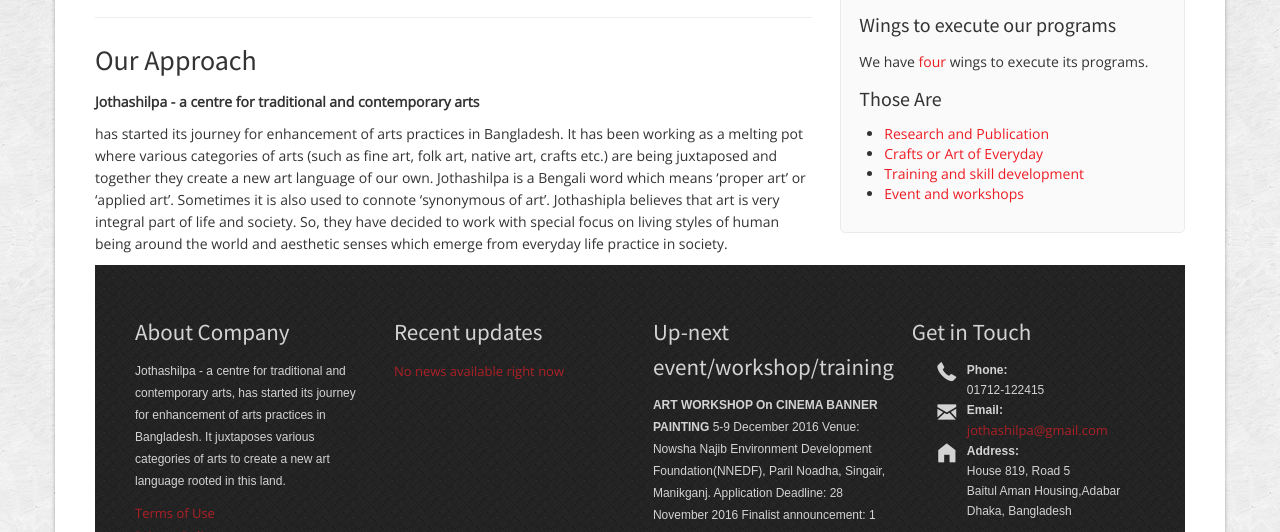
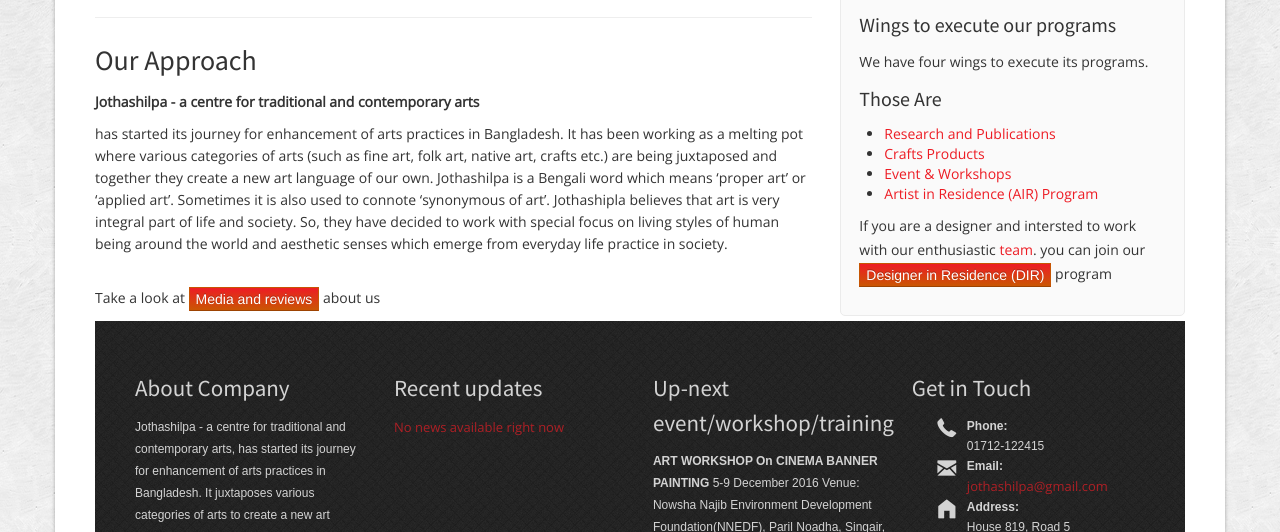
Before and after one commit to mohankst/jothashilpa_static_website, a plain HTML site: page about.html in a window 1280 px wide. Shown: the part 268-800 px from the top of the page. Drawn offline with nearby package versions, Linux system fonts and the light colour scheme.

Commit message:
added 2 button

```diff
--- a/about.html
+++ b/about.html
@@ -57,7 +57,7 @@
                     <div id="divMenuRight" class="pull-right">
                     <div class="navbar">
                         <button type="button" class="btn btn-navbar-highlight btn-large btn-primary" data-toggle="collapse" data-target=".nav-collapse">
-                            NAVIGATION <span class="icon-chevron-down icon-white"></span>
+                            MENU <span class="icon-chevron-down icon-white"></span>
                         </button>
                         <div class="nav-collapse collapse">
                             <ul class="nav nav-pills ddmenu">
@@ -98,7 +98,9 @@
 
 Jothashilpa is a Bengali word which means ‘proper art’ or ‘applied art’. Sometimes it is also used to connote ‘synonymous of art’.
 
-Jothashipla believes that art is very integral part of life and society. So, they have decided to work with special focus on living styles of human being around the world and aesthetic senses which emerge from everyday life practice in society.
+Jothashipla believes that art is very integral part of life and society. So, they have decided to work with special focus on living styles of human being around the world and aesthetic senses which emerge from everyday life practice in society. </p>
+                    <br>
+                    <p> Take a look at <button type="button" class="btn-primary"> Media and reviews </button> about us </p>
 
 
                 </div>
@@ -109,16 +111,16 @@ Jothashipla believes that art is very integral part of life and society. So, the
 
                     <div class="sidebox">
                         <h3 class="sidebox-title">Wings to execute our programs</h3>
-                        <p>We have <a href="#">four</a> wings to execute its programs.</p>
+                        <p>We have <span>four</span> wings to execute its programs.</p>
 
                         <h4 class="sidebox-title">Those Are</h4>
                           <ul>
-                            <li><a href="#">Research and Publication </a></li>
-                            <li><a href="#">Crafts or Art of Everyday </a></li>
-                            <li><a href="#">Training and skill development </a></li>
-                            <li><a href="#">Event and workshops</a></li>
+                            <li><a href="#">Research and Publications </a></li>
+                            <li><a href="#">Crafts Products</a></li>
+                            <li><a href="#">Event & Workshops</a></li>
+                            <li><a href="#">Artist in Residence (AIR) Program</a></li>
                           </ul>
-
+				      	<p> If you are a designer and intersted to work with our enthusiastic <a href="team.html">team</a>. you can join our  <button type="button" class="btn-primary"> Designer in Residence (DIR)</button> program </p>
 
                     </div>
 
```
